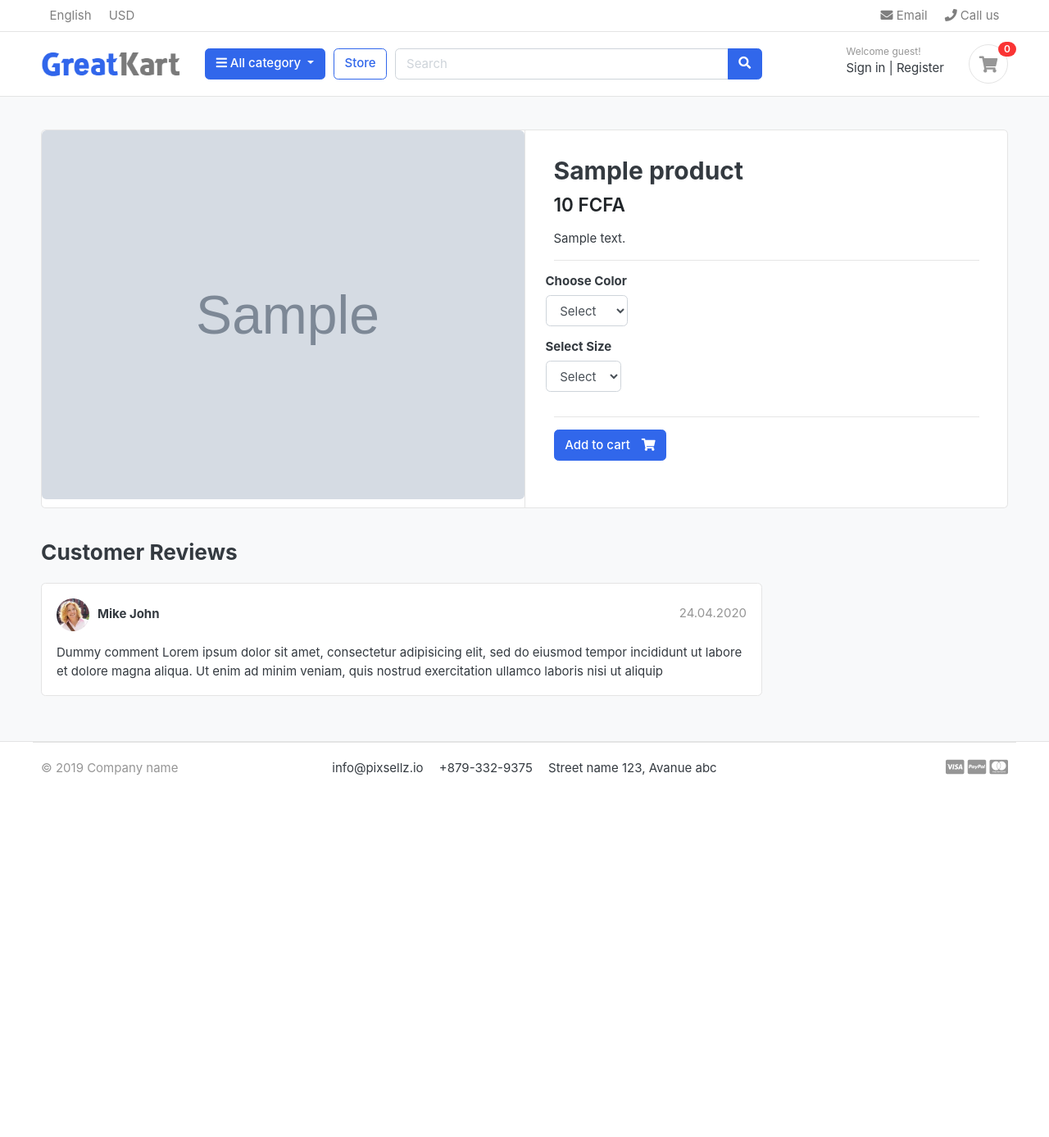
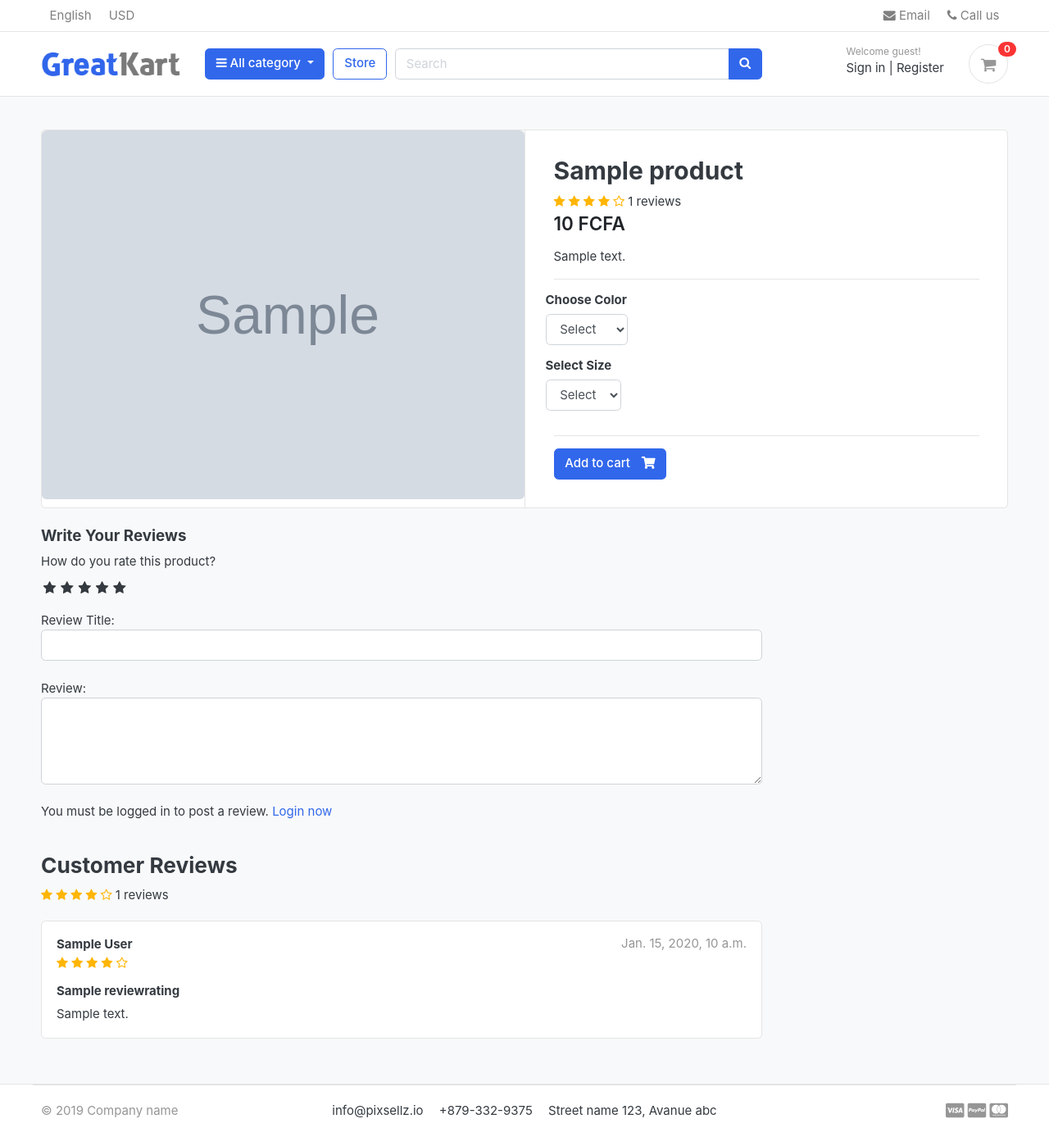
Before and after one commit to Elemintrix82/Ecommerce-django, a Django app: a page that uses templates/base.html in a window 1280 px wide. Shown: the whole page at 82% size. Before the commit the page ends 946 px from the top, so only its background shows below. Run offline with Django 4.2, Linux system fonts and the light colour scheme; tables that the repository leaves empty hold one stand-in row (values such as "Sample post"); grey boxes marked "Sample" are stand-in pictures; some libraries are stand-ins or nearby versions; some web fonts are replaced.

Commit message:
review and rating system

```diff
--- a/accounts/models.py
+++ b/accounts/models.py
@@ -57,6 +57,9 @@ class Account(AbstractBaseUser):
 
     objects = MyAccountManager()
 
+    def full_name(self):
+        return f'{self.first_name} {self.last_name}'
+
     def __str__(self):
         return self.email
 
--- /dev/null
+++ b/ecommerce/static/css/custom.css
@@ -0,0 +1,46 @@
+/* Hide Radio button */
+.rate > input{
+    display: none;
+}
+
+.rate{
+    display: inline-block;
+    border: 0;
+}
+
+.rate > label{
+    float: right;
+}
+
+/* Showing thr stars */
+.rate > label:before{
+    display: inline-block;
+    font-size: 1.1rem;
+    font-family: FontAwesome;
+    content: "\f005";
+    margin: 0;
+    padding: 0.3rem .2rem;
+    cursor: pointer;
+}
+
+/* Half star */
+.rate .half:before{
+    content: "\f089";
+    position: absolute;
+    padding-right: 0;
+}
+
+/* Click and hover */
+input:checked ~ label, label:hover ~ label{
+    color: #ffb503;
+}
+
+/* Hommee hight right */
+input:checked + label:hover, input:checked ~ label:hover, input:checked ~ label:hover ~ label,
+label:hover ~ input:checked ~ label{
+    color: #cc9000;
+}
+
+.rating-star span i{
+    color: #ffb503 !important;
+}
--- a/store/urls.py
+++ b/store/urls.py
@@ -7,4 +7,5 @@ urlpatterns = [
     path('category/<slug:category_slug>/', views.store, name='products_by_category'),
     path('category/<slug:category_slug>/<slug:product_slug>/', views.product_detail, name='product_detail'),
     path('search/', views.search, name='search'),
+    path('submit_review/<int:product_id>', views.submit_review, name='submit_review'),
 ]
--- a/store/views.py
+++ b/store/views.py
@@ -1,12 +1,16 @@
 from django.http import HttpResponse
-from django.shortcuts import get_object_or_404, render
+from django.shortcuts import get_object_or_404, redirect, render
 from carts.models import CartItem
 from carts.views import _cart_id
 from category.models import Category
 from django.db.models import Q
+from orders.models import OrderProduct
+from store.forms import ReviewForm
 
-from store.models import Product
+from store.models import Product, ReviewRating
 from django.core.paginator import Paginator, EmptyPage, PageNotAnInteger
+
+from django.contrib import messages
 
 # Create your views here.
 
@@ -45,9 +49,23 @@ def product_detail(request, category_slug, product_slug):
     except Exception as e:
         raise e
 
+
+    if request.user.is_authenticated:
+        try:
+            orderproduct = OrderProduct.objects.filter(user=request.user, product_id=single_product.id).exists()
+        except OrderProduct.DoesNotExist:
+            orderproduct = None
+    else:
+        orderproduct = None
+
+    # Get the reviews
+    reviews = ReviewRating.objects.filter(product_id=single_product.id, status=True)
+
     context = {
         'single_product': single_product,
         'in_cart': in_cart,
+        'orderproduct': orderproduct,
+        'reviews': reviews,
     }
 
     return render(request, 'store/product_detail.html', context)
@@ -68,3 +86,27 @@ def search(request):
     }
 
     return render(request, 'store/store.html', context)
+
+
+def submit_review(request, product_id):
+    url = request.META.get('HTTP_REFERER')
+    if request.method == "POST":
+        try:
+            reviews = ReviewRating.objects.get(user__id=request.user.id, product__id=product_id)
+            form = ReviewForm(request.POST, instance=reviews)
+            form.save()
+            messages.success(request, 'Thank you! Your review has been updates.')
+            return redirect(url)
+        except ReviewRating.DoesNotExist:
+            form = ReviewForm(request.POST)
+            if form.is_valid():
+                data = ReviewRating()
+                data.subject = form.cleaned_data['subject']
+                data.rating = form.cleaned_data['rating']
+                data.review = form.cleaned_data['review']
+                data.ip = request.META.get('REMOTE_ADDR')
+                data.product_id = product_id
+                data.user_id = request.user.id
+                data.save()
+                messages.success(request, 'Thank you! Your review has been submitted.')
+                return redirect(url)
--- a/templates/base.html
+++ b/templates/base.html
@@ -24,6 +24,9 @@
 <!-- custom style -->
 <link href="{% static 'css/ui.css' %}" rel="stylesheet" type="text/css"/>
 <link href="{% static 'css/responsive.css' %}" rel="stylesheet" media="only screen and (max-width: 1200px)" />
+
+<link href="{% static 'css/custom.css' %}" rel="stylesheet" type="text/css"/>
+<link rel="stylesheet" href="https://cdnjs.cloudflare.com/ajax/libs/font-awesome/4.7.0/css/font-awesome.min.css">
 
 <!-- custom javascript -->
 <script src="{% static 'js/script.js' %}" type="text/javascript"></script>
--- a/templates/store/product_detail.html
+++ b/templates/store/product_detail.html
@@ -24,6 +24,17 @@
     <article class="content-body">
 
     <h2 class="title">{{single_product.product_name}}</h2>
+    <div class="rating-star">
+        <span>
+            <i class="fa fa-star{% if single_product.averageReview < 0.5 %}-o{% elif single_product.averageReview > 0.5 and single_product.averageReview < 1 %}-half-o {% endif %}" aria-hidden="true"></i>
+            <i class="fa fa-star{% if single_product.averageReview < 1.5 %}-o{% elif single_product.averageReview > 1.5 and single_product.averageReview < 2 %}-half-o {% endif %}" aria-hidden="true"></i>
+            <i class="fa fa-star{% if single_product.averageReview < 2.5 %}-o{% elif single_product.averageReview > 2.5 and single_product.averageReview < 3 %}-half-o {% endif %}" aria-hidden="true"></i>
+            <i class="fa fa-star{% if single_product.averageReview < 3.5 %}-o{% elif single_product.averageReview > 3.5 and single_product.averageReview < 4 %}-half-o {% endif %}" aria-hidden="true"></i>
+            <i class="fa fa-star{% if single_product.averageReview < 4.5 %}-o{% elif single_product.averageReview > 4.5 and single_product.averageReview < 5 %}-half-o {% endif %}" aria-hidden="true"></i>
+            <span> {{ single_product.countReview }} reviews</span>
+        </span>
+    </div>
+
 
     <div class="mb-3">
         <var class="price h4">{{single_product.price}} FCFA</var>
@@ -73,30 +84,89 @@
     <div class="row">
                 <div class="col-md-9">
 
+
+        <form action="{% url 'submit_review' single_product.id %}" method="POST">
+            {% csrf_token %}
+            <h5> Write Your Reviews </h5>
+            <div>
+                <!-- Rating stars-->
+                <label>How do you rate this product?</label>
+                <br>
+                <div class="rate">
+                    <input type="radio" name="rating" id="rating10" value="5" required /><label for="rating10" title="5"></label>
+                    <input type="radio" name="rating" id="rating9" value="4.5" required /><label for="rating9" title="4.5" class="half"></label>
+                    <input type="radio" name="rating" id="rating8" value="4" required /><label for="rating8" title="4"></label>
+                    <input type="radio" name="rating" id="rating7" value="3.5" required /><label for="rating7" title="3.5" class="half"></label>
+                    <input type="radio" name="rating" id="rating6" value="3" required /><label for="rating6" title="3"></label>
+                    <input type="radio" name="rating" id="rating5" value="2.5" required /><label for="rating5" title="2.5" class="half"></label>
+                    <input type="radio" name="rating" id="rating4" value="2" required /><label for="rating4" title="2"></label>
+                    <input type="radio" name="rating" id="rating3" value="1.5" required /><label for="rating3" title="1.5" class="half"></label>
+                    <input type="radio" name="rating" id="rating2" value="1" required /><label for="rating2" title="1"></label>
+                    <input type="radio" name="rating" id="rating1" value="0.5" required /><label for="rating1" title="0.5" class="half"></label>
+                </div>
+                <br>
+
+                Review Title:
+                <input type="text" class="form-control" name="subject">
+                <br>
+                Review:
+                <textarea name="review" rows="4"  class="form-control"></textarea>
+                <br>
+                {% if user.is_authenticated %}
+                    {% if orderproduct %}
+                        <input type="submit" value="Submit Review" class="btn btn-primary">
+                    {% else %}
+                        <p> You must purchase this product to post a review. </p>
+                    {% endif %}
+                {% else %}
+                    <p> You must be logged in to post a review. <span><a href="{% url 'login' %}">Login now</a></span> </p>
+                {% endif %}
+            </div>
+            {% include 'includes/alerts.html' %}
+        </form>
+        <br>
+
         <header class="section-heading">
             <h3>Customer Reviews </h3>
+            <div class="rating-star">
+                <span>
+                    <i class="fa fa-star{% if single_product.averageReview < 0.5 %}-o{% elif single_product.averageReview > 0.5 and single_product.averageReview < 1 %}-half-o {% endif %}" aria-hidden="true"></i>
+                    <i class="fa fa-star{% if single_product.averageReview < 1.5 %}-o{% elif single_product.averageReview > 1.5 and single_product.averageReview < 2 %}-half-o {% endif %}" aria-hidden="true"></i>
+                    <i class="fa fa-star{% if single_product.averageReview < 2.5 %}-o{% elif single_product.averageReview > 2.5 and single_product.averageReview < 3 %}-half-o {% endif %}" aria-hidden="true"></i>
+                    <i class="fa fa-star{% if single_product.averageReview < 3.5 %}-o{% elif single_product.averageReview > 3.5 and single_product.averageReview < 4 %}-half-o {% endif %}" aria-hidden="true"></i>
+                    <i class="fa fa-star{% if single_product.averageReview < 4.5 %}-o{% elif single_product.averageReview > 4.5 and single_product.averageReview < 5 %}-half-o {% endif %}" aria-hidden="true"></i>
+                    <span> {{ single_product.countReview }} reviews</span>
+                </span>
+            </div>
 
         </header>
 
+        {% for review in reviews %}
             <article class="box mb-3">
                 <div class="icontext w-100">
-                <img src="{% static './images/avatars/avatar1.jpg' %}" class="img-xs icon rounded-circle">
                     <div class="text">
-                    <span class="date text-muted float-md-right">24.04.2020 </span>
-                    <h6 class="mb-1">Mike John </h6>
-
+                        <span class="date text-muted float-md-right"> {{ review.updated_at }} </span>
+                        <h6 class="mb-1"> {{ review.user.full_name }} </h6>
+                        <div class="rating-star">
+                            <span>
+                                <i class="fa fa-star{% if review.rating == 0.5 %}-half-o{% elif review.rating < 1 %}-o {% endif %}" aria-hidden="true"></i>
+                                <i class="fa fa-star{% if review.rating == 1.5 %}-half-o{% elif review.rating < 2 %}-o {% endif %}" aria-hidden="true"></i>
+                                <i class="fa fa-star{% if review.rating == 2.5 %}-half-o{% elif review.rating < 3 %}-o {% endif %}" aria-hidden="true"></i>
+                                <i class="fa fa-star{% if review.rating == 3.5 %}-half-o{% elif review.rating < 4 %}-o {% endif %}" aria-hidden="true"></i>
+                                <i class="fa fa-star{% if review.rating == 4.5 %}-half-o{% elif review.rating < 5 %}-o {% endif %}" aria-hidden="true"></i>
+                            </span>
+                        </div>
                     </div>
                 </div> <!-- icontext.// -->
                 <div class="mt-3">
+                    <h6> {{ review.subject }} </h6>
                     <p>
-                    Dummy comment Lorem ipsum dolor sit amet, consectetur adipisicing elit, sed do eiusmod
-                    tempor incididunt ut labore et dolore magna aliqua. Ut enim ad minim veniam,
-                    quis nostrud exercitation ullamco laboris nisi ut aliquip
+                        {{ review.review }}
                     </p>
                 </div>
             </article>
 
-
+        {% endfor %}
 
         </div> <!-- col.// -->
     </div> <!-- row.// -->
```
Also changed, not shown: static/css/custom.css (added, +24 -0 lines), store/forms.py (added, +7 -0 lines), store/models.py (+17 -0 lines). Lines whose indentation alone changed are shown as unchanged.
